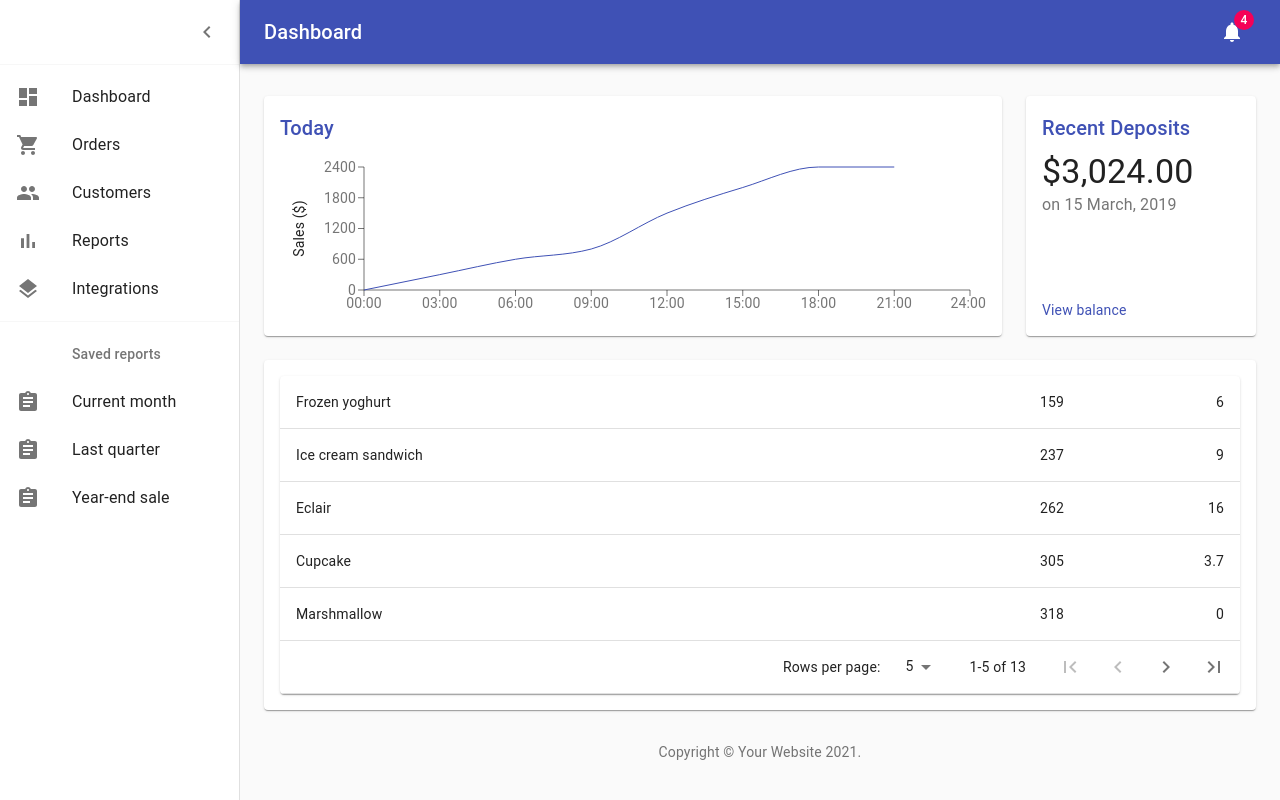
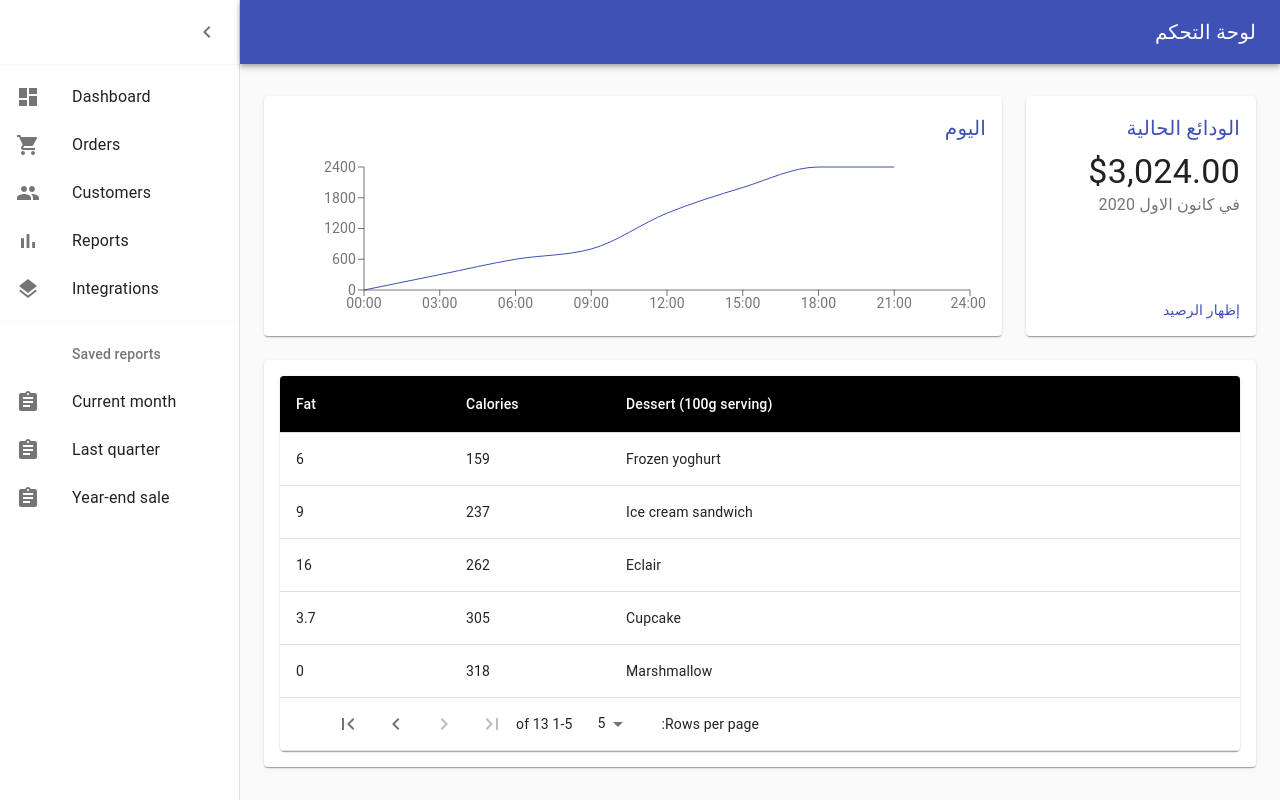
Before and after one commit to imad1999-sys/Ecommerce-Recommendation-Graduation, a React (Create React App) app: page /dashboard in a window 1280 px wide. Built offline with nearby package versions, Linux system fonts and the light colour scheme.

Commit message:
Dashboard Page Mergerd

```diff
--- a/src/pages/dashboardpage/components/DashboardChart.jsx
+++ b/src/pages/dashboardpage/components/DashboardChart.jsx
@@ -25,7 +25,7 @@ export default function Chart() {
 
   return (
     <React.Fragment>
-      <Title>Today</Title>
+      <Title>اليوم</Title>
       <ResponsiveContainer>
         <LineChart
           data={data}
@@ -37,15 +37,7 @@ export default function Chart() {
           }}
         >
           <XAxis dataKey="time" stroke={theme.palette.text.secondary} />
-          <YAxis stroke={theme.palette.text.secondary}>
-            <Label
-              angle={270}
-              position="left"
-              style={{ textAnchor: 'middle', fill: theme.palette.text.primary }}
-            >
-              Sales ($)
-            </Label>
-          </YAxis>
+          <YAxis stroke={theme.palette.text.secondary} />
           <Line type="monotone" dataKey="amount" stroke={theme.palette.primary.main} dot={false} />
         </LineChart>
       </ResponsiveContainer>
--- a/src/pages/dashboardpage/components/DashboardDeposits.jsx
+++ b/src/pages/dashboardpage/components/DashboardDeposits.jsx
@@ -1,8 +1,8 @@
-import React from 'react';
-import Link from '@material-ui/core/Link';
-import { makeStyles } from '@material-ui/core/styles';
-import Typography from '@material-ui/core/Typography';
-import Title from './DashboardTitle';
+import React from "react";
+import Link from "@material-ui/core/Link";
+import { makeStyles } from "@material-ui/core/styles";
+import Typography from "@material-ui/core/Typography";
+import Title from "./DashboardTitle";
 
 function preventDefault(event) {
   event.preventDefault();
@@ -11,25 +11,36 @@ function preventDefault(event) {
 const useStyles = makeStyles({
   depositContext: {
     flex: 1,
+    direction: "rtl",
+  },
+  depositAmount: {
+    direction: "rtl",
+  },
+  depositLink: {
+    direction: "rtl",
   },
 });
 
-export default function Deposits() {
+ function Deposits() {
   const classes = useStyles();
   return (
     <React.Fragment>
-      <Title>Recent Deposits</Title>
-      <Typography component="p" variant="h4">
+      <Title>الودائع الحالية</Title>
+      <Typography component="p" variant="h4" className={classes.depositAmount}>
         $3,024.00
       </Typography>
       <Typography color="textSecondary" className={classes.depositContext}>
-        on 15 March, 2019
+        في كانون الاول 2020
       </Typography>
-      <div>
-        <Link color="primary" href="#" onClick={preventDefault}>
-          View balance
-        </Link>
-      </div>
+      <Link
+        color="primary"
+        href="#"
+        onClick={preventDefault}
+        className={classes.depositLink}
+      >
+        إظهار الرصيد
+      </Link>
     </React.Fragment>
   );
 }
+export default Deposits;
--- a/src/pages/dashboardpage/components/DashboardTable.jsx
+++ b/src/pages/dashboardpage/components/DashboardTable.jsx
@@ -1,19 +1,20 @@
-import React from 'react';
-import PropTypes from 'prop-types';
-import { makeStyles, useTheme } from '@material-ui/core/styles';
-import Table from '@material-ui/core/Table';
-import TableBody from '@material-ui/core/TableBody';
-import TableCell from '@material-ui/core/TableCell';
-import TableContainer from '@material-ui/core/TableContainer';
-import TableFooter from '@material-ui/core/TableFooter';
-import TablePagination from '@material-ui/core/TablePagination';
-import TableRow from '@material-ui/core/TableRow';
-import Paper from '@material-ui/core/Paper';
-import IconButton from '@material-ui/core/IconButton';
-import FirstPageIcon from '@material-ui/icons/FirstPage';
-import KeyboardArrowLeft from '@material-ui/icons/KeyboardArrowLeft';
-import KeyboardArrowRight from '@material-ui/icons/KeyboardArrowRight';
-import LastPageIcon from '@material-ui/icons/LastPage';
+import React from "react";
+import PropTypes from "prop-types";
+import { makeStyles, useTheme } from "@material-ui/core/styles";
+import Table from "@material-ui/core/Table";
+import TableBody from "@material-ui/core/TableBody";
+import TableHead from '@material-ui/core/TableHead';
+import TableCell from "@material-ui/core/TableCell";
+import TableContainer from "@material-ui/core/TableContainer";
+import TableFooter from "@material-ui/core/TableFooter";
+import TablePagination from "@material-ui/core/TablePagination";
+import TableRow from "@material-ui/core/TableRow";
+import Paper from "@material-ui/core/Paper";
+import IconButton from "@material-ui/core/IconButton";
+import FirstPageIcon from "@material-ui/icons/FirstPage";
+import KeyboardArrowLeft from "@material-ui/icons/KeyboardArrowLeft";
+import KeyboardArrowRight from "@material-ui/icons/KeyboardArrowRight";
+import LastPageIcon from "@material-ui/icons/LastPage";
 
 const useStyles1 = makeStyles((theme) => ({
   root: {
@@ -48,26 +49,38 @@ function TablePaginationActions(props) {
       <IconButton
         onClick={handleFirstPageButtonClick}
         disabled={page === 0}
-        aria-label="first page"
+        aria-label="الصفحة الاولى"
       >
-        {theme.direction === 'rtl' ? <LastPageIcon /> : <FirstPageIcon />}
+        {theme.direction === "ltr" ? <LastPageIcon /> : <FirstPageIcon />}
       </IconButton>
-      <IconButton onClick={handleBackButtonClick} disabled={page === 0} aria-label="previous page">
-        {theme.direction === 'rtl' ? <KeyboardArrowRight /> : <KeyboardArrowLeft />}
+      <IconButton
+        onClick={handleBackButtonClick}
+        disabled={page === 0}
+        aria-label="الصفحة السابقة"
+      >
+        {theme.direction === "ltr" ? (
+          <KeyboardArrowRight />
+        ) : (
+          <KeyboardArrowLeft />
+        )}
       </IconButton>
       <IconButton
         onClick={handleNextButtonClick}
         disabled={page >= Math.ceil(count / rowsPerPage) - 1}
-        aria-label="next page"
+        aria-label="الصفحة التالية"
       >
-        {theme.direction === 'rtl' ? <KeyboardArrowLeft /> : <KeyboardArrowRight />}
+        {theme.direction === "ltr" ? (
+          <KeyboardArrowLeft />
+        ) : (
+          <KeyboardArrowRight />
+        )}
       </IconButton>
       <IconButton
         onClick={handleLastPageButtonClick}
         disabled={page >= Math.ceil(count / rowsPerPage) - 1}
-        aria-label="last page"
+        aria-label="الصفحة الاخيرة"
       >
-        {theme.direction === 'rtl' ? <FirstPageIcon /> : <LastPageIcon />}
+        {theme.direction === "ltr" ? <FirstPageIcon /> : <LastPageIcon />}
       </IconButton>
     </div>
   );
@@ -84,25 +97,39 @@ function createData(name, calories, fat) {
   return { name, calories, fat };
 }
 
+
 const rows = [
-  createData('Cupcake', 305, 3.7),
-  createData('Donut', 452, 25.0),
-  createData('Eclair', 262, 16.0),
-  createData('Frozen yoghurt', 159, 6.0),
-  createData('Gingerbread', 356, 16.0),
-  createData('Honeycomb', 408, 3.2),
-  createData('Ice cream sandwich', 237, 9.0),
-  createData('Jelly Bean', 375, 0.0),
-  createData('KitKat', 518, 26.0),
-  createData('Lollipop', 392, 0.2),
-  createData('Marshmallow', 318, 0),
-  createData('Nougat', 360, 19.0),
-  createData('Oreo', 437, 18.0),
+  createData("Cupcake", 305, 3.7),
+  createData("Donut", 452, 25.0),
+  createData("Eclair", 262, 16.0),
+  createData("Frozen yoghurt", 159, 6.0),
+  createData("Gingerbread", 356, 16.0),
+  createData("Honeycomb", 408, 3.2),
+  createData("Ice cream sandwich", 237, 9.0),
+  createData("Jelly Bean", 375, 0.0),
+  createData("KitKat", 518, 26.0),
+  createData("Lollipop", 392, 0.2),
+  createData("Marshmallow", 318, 0),
+  createData("Nougat", 360, 19.0),
+  createData("Oreo", 437, 18.0),
 ].sort((a, b) => (a.calories < b.calories ? -1 : 1));
+
+const columns = [
+  { id: 'dessert', label: 'Dessert (100g serving)', minWidth: 170 , align: 'left' },
+  { id: 'calories', label: 'Calories', minWidth: 100 , align: 'left' },
+  {
+    id: 'fat',
+    label: 'Fat',
+    minWidth: 170,
+    align: 'left',
+    format: (value) => value.toLocaleString('en-US'),
+  },
+];
 
 const useStyles2 = makeStyles({
   table: {
     minWidth: 500,
+    direction: "rtl",
   },
 });
 
@@ -111,7 +138,8 @@ export default function CustomPaginationActionsTable() {
   const [page, setPage] = React.useState(0);
   const [rowsPerPage, setRowsPerPage] = React.useState(5);
 
-  const emptyRows = rowsPerPage - Math.min(rowsPerPage, rows.length - page * rowsPerPage);
+  const emptyRows =
+    rowsPerPage - Math.min(rowsPerPage, rows.length - page * rowsPerPage);
 
   const handleChangePage = (event, newPage) => {
     setPage(newPage);
@@ -125,6 +153,19 @@ export default function CustomPaginationActionsTable() {
   return (
     <TableContainer component={Paper}>
       <Table className={classes.table} aria-label="custom pagination table">
+        <TableHead>
+          <TableRow>
+            {columns.map((column) => (
+              <TableCell
+                key={column.id}
+                align={column.align}
+                style={{ minWidth: column.minWidth , backgroundColor: 'black' , color : 'white' }}
+              >
+                {column.label}
+              </TableCell>
+            ))}
+          </TableRow>
+        </TableHead>
         <TableBody>
           {(rowsPerPage > 0
             ? rows.slice(page * rowsPerPage, page * rowsPerPage + rowsPerPage)
@@ -134,10 +175,10 @@ export default function CustomPaginationActionsTable() {
               <TableCell component="th" scope="row">
                 {row.name}
               </TableCell>
-              <TableCell style={{ width: 160 }} align="right">
+              <TableCell style={{ width: 160 }} align="left">
                 {row.calories}
               </TableCell>
-              <TableCell style={{ width: 160 }} align="right">
+              <TableCell style={{ width: 160 }} align="left">
                 {row.fat}
               </TableCell>
             </TableRow>
@@ -152,13 +193,13 @@ export default function CustomPaginationActionsTable() {
         <TableFooter>
           <TableRow>
             <TablePagination
-              rowsPerPageOptions={[5, 10, 25, { label: 'All', value: -1 }]}
+              rowsPerPageOptions={[5, 10, 25, { label: "All", value: -1 }]}
               colSpan={3}
               count={rows.length}
               rowsPerPage={rowsPerPage}
               page={page}
               SelectProps={{
-                inputProps: { 'aria-label': 'rows per page' },
+                inputProps: { "aria-label": "rows per page" },
                 native: true,
               }}
               onChangePage={handleChangePage}
--- a/src/pages/dashboardpage/components/DashboardTitle.jsx
+++ b/src/pages/dashboardpage/components/DashboardTitle.jsx
@@ -1,10 +1,24 @@
-import React from 'react';
-import PropTypes from 'prop-types';
-import Typography from '@material-ui/core/Typography';
+import React from "react";
+import PropTypes from "prop-types";
+import { makeStyles } from "@material-ui/core/styles";
+import Typography from "@material-ui/core/Typography";
+
+const useStyles = makeStyles({
+  title: {
+    direction: "rtl",
+  },
+});
 
 export default function Title(props) {
+  const classes = useStyles();
   return (
-    <Typography component="h2" variant="h6" color="primary" gutterBottom>
+    <Typography
+      component="h2"
+      variant="h6"
+      color="primary"
+      gutterBottom
+      className={classes.title}
+    >
       {props.children}
     </Typography>
   );
--- a/src/pages/dashboardpage/index.jsx
+++ b/src/pages/dashboardpage/index.jsx
@@ -3,38 +3,23 @@ import clsx from 'clsx';
 import { makeStyles } from '@material-ui/core/styles';
 import CssBaseline from '@material-ui/core/CssBaseline';
 import Drawer from '@material-ui/core/Drawer';
-import Box from '@material-ui/core/Box';
 import AppBar from '@material-ui/core/AppBar';
 import Toolbar from '@material-ui/core/Toolbar';
 import List from '@material-ui/core/List';
 import Typography from '@material-ui/core/Typography';
 import Divider from '@material-ui/core/Divider';
 import IconButton from '@material-ui/core/IconButton';
-import Badge from '@material-ui/core/Badge';
 import Container from '@material-ui/core/Container';
 import Grid from '@material-ui/core/Grid';
 import Paper from '@material-ui/core/Paper';
-import Link from '@material-ui/core/Link';
 import MenuIcon from '@material-ui/icons/Menu';
 import ChevronLeftIcon from '@material-ui/icons/ChevronLeft';
-import NotificationsIcon from '@material-ui/icons/Notifications';
 import { mainListItems, secondaryListItems } from './components/DashbaordSidebar.jsx';
 import Chart from './components/DashboardChart.jsx';
 import Deposits from './components/DashboardDeposits.jsx';
 import Orders from './components/DashboardTable.jsx';
 
-function Copyright() {
-  return (
-    <Typography variant="body2" color="textSecondary" align="center">
-      {'Copyright © '}
-      <Link color="inherit" href="https://material-ui.com/">
-        Your Website
-      </Link>{' '}
-      {new Date().getFullYear()}
-      {'.'}
-    </Typography>
-  );
-}
+
 
 const drawerWidth = 240;
 
@@ -75,9 +60,11 @@ const useStyles = makeStyles((theme) => ({
   },
   title: {
     flexGrow: 1,
+    direction: 'rtl',
   },
   drawerPaper: {
     position: 'relative',
+    direction: 'ltr',
     whiteSpace: 'nowrap',
     width: drawerWidth,
     transition: theme.transitions.create('width', {
@@ -143,13 +130,8 @@ export default function Dashboard() {
             <MenuIcon />
           </IconButton>
           <Typography component="h1" variant="h6" color="inherit" noWrap className={classes.title}>
-            Dashboard
+            لوحة التحكم
           </Typography>
-          <IconButton color="inherit">
-            <Badge badgeContent={4} color="secondary">
-              <NotificationsIcon />
-            </Badge>
-          </IconButton>
         </Toolbar>
       </AppBar>
       <Drawer
@@ -192,9 +174,6 @@ export default function Dashboard() {
               </Paper>
             </Grid>
           </Grid>
-          <Box pt={4}>
-            <Copyright />
-          </Box>
         </Container>
       </main>
     </div>
```
